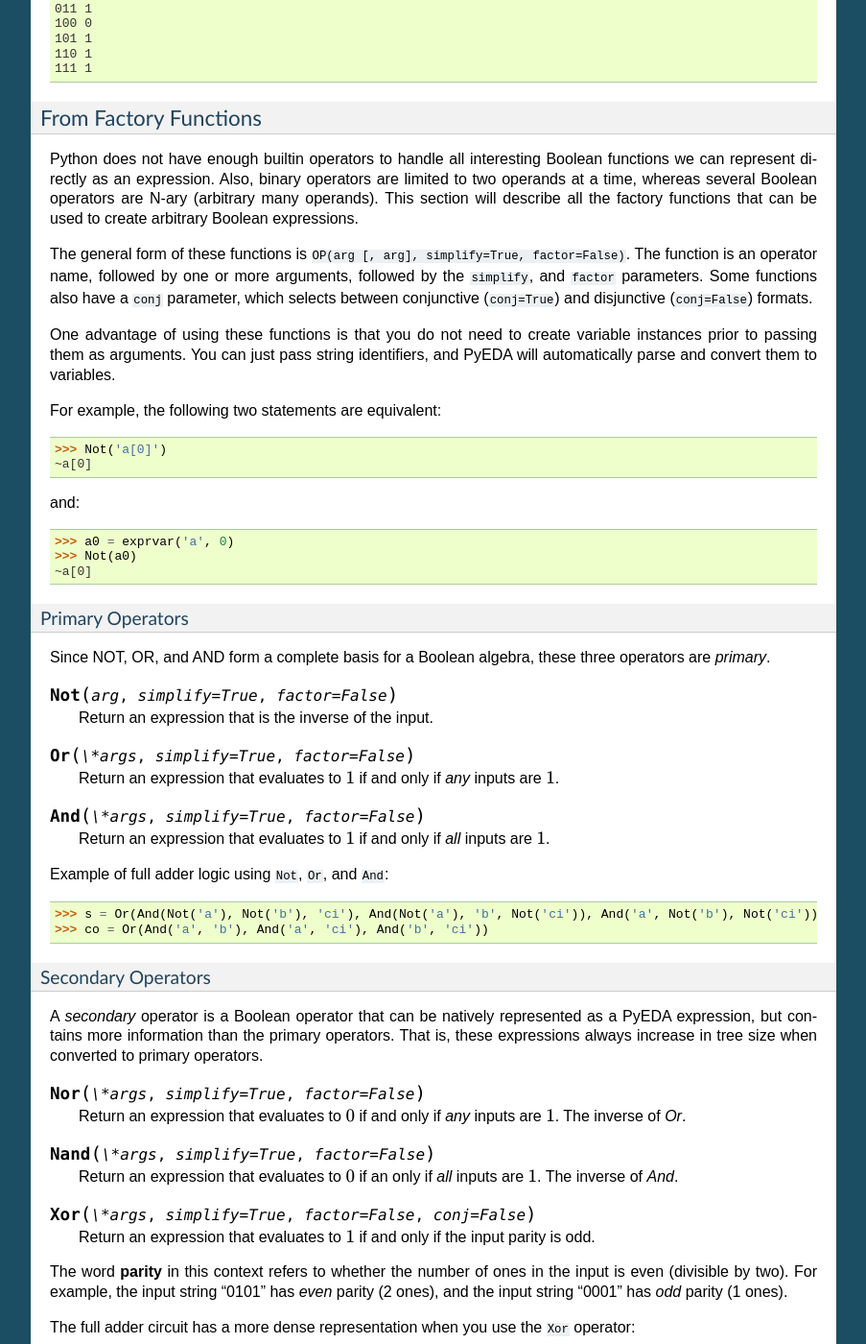
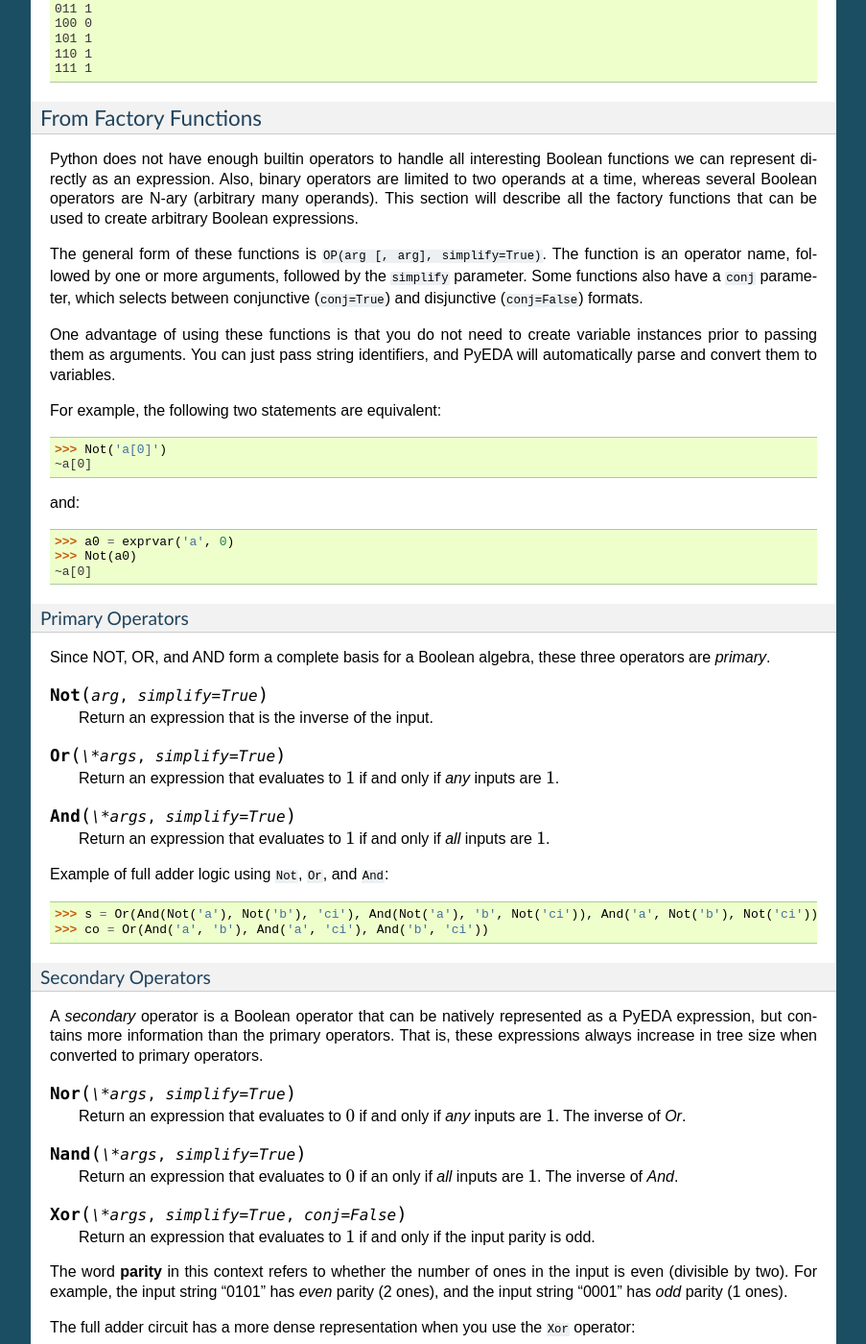
Before and after one commit to cjdrake/pyeda, a Sphinx documentation site: the page built from doc/source/expr.rst, in a window 1280 px wide and 1400 px high, scrolled down 4238 px. Shown: the whole window at 96% size, without its empty margins (198-1101 px from the left). Built offline with Sphinx 7.4.7, drawn with Linux system fonts in a browser that asks for light colours; some of the changed text lies outside the part shown.

Commit message:
Get rid of factor=False parameters

```diff
--- a/doc/source/expr.rst
+++ b/doc/source/expr.rst
@@ -259,9 +259,9 @@ This section will describe all the factory functions that can be used to create
 arbitrary Boolean expressions.
 
 The general form of these functions is
-``OP(arg [, arg], simplify=True, factor=False)``.
+``OP(arg [, arg], simplify=True)``.
 The function is an operator name, followed by one or more arguments,
-followed by the ``simplify``, and ``factor`` parameters.
+followed by the ``simplify`` parameter.
 Some functions also have a ``conj`` parameter,
 which selects between conjunctive (``conj=True``) and disjunctive
 (``conj=False``) formats.
@@ -288,16 +288,16 @@ Primary Operators
 Since NOT, OR, and AND form a complete basis for a Boolean algebra,
 these three operators are *primary*.
 
-.. function:: Not(arg, simplify=True, factor=False)
+.. function:: Not(arg, simplify=True)
 
    Return an expression that is the inverse of the input.
 
-.. function:: Or(\*args, simplify=True, factor=False)
+.. function:: Or(\*args, simplify=True)
 
    Return an expression that evaluates to :math:`1` if and only if *any* inputs
    are :math:`1`.
 
-.. function:: And(\*args, simplify=True, factor=False)
+.. function:: And(\*args, simplify=True)
 
    Return an expression that evaluates to :math:`1` if and only if *all* inputs
    are :math:`1`.
@@ -316,19 +316,19 @@ but contains more information than the primary operators.
 That is, these expressions always increase in tree size when converted to
 primary operators.
 
-.. function:: Nor(\*args, simplify=True, factor=False)
+.. function:: Nor(\*args, simplify=True)
 
    Return an expression that evaluates to :math:`0` if and only if *any* inputs
    are :math:`1`.
    The inverse of `Or`.
 
-.. function:: Nand(\*args, simplify=True, factor=False)
+.. function:: Nand(\*args, simplify=True)
 
    Return an expression that evaluates to :math:`0` if an only if *all* inputs
    are :math:`1`.
    The inverse of `And`.
 
-.. function:: Xor(\*args, simplify=True, factor=False, conj=False)
+.. function:: Xor(\*args, simplify=True, conj=False)
 
    Return an expression that evaluates to :math:`1` if and only if the input
    parity is odd.
@@ -344,22 +344,22 @@ use the ``Xor`` operator::
    >>> s = Xor('a', 'b', 'ci')
    >>> co = Or(And('a', 'b'), And('a', 'ci'), And('b', 'ci'))
 
-.. function:: Xnor(\*args, simplify=True, factor=False, conj=False)
+.. function:: Xnor(\*args, simplify=True, conj=False)
 
    Return an expression that evaluates to :math:`1` if and only if the input
    parity is even.
 
-.. function:: Equal(\*args, simplify=True, factor=False, conj=False)
+.. function:: Equal(\*args, simplify=True, conj=False)
 
    Return an expression that evaluates to :math:`1` if and only if all inputs
    are equivalent.
 
-.. function:: Unequal(\*args, simplify=True, factor=False, conj=False)
+.. function:: Unequal(\*args, simplify=True, conj=False)
 
    Return an expression that evaluates to :math:`1` if and only if *not* all
    inputs are equivalent.
 
-.. function:: Implies(p, q, simplify=True, factor=False)
+.. function:: Implies(p, q, simplify=True)
 
    Return an expression that implements Boolean implication
    (:math:`p \implies q`).
@@ -380,7 +380,7 @@ Note that this truth table is equivalent to :math:`p \leq q`,
 but Boolean implication is by far the more common form due to its use in
 `propositional logic <http://en.wikipedia.org/wiki/Propositional_calculus>`_.
 
-.. function:: ITE(s, d1, d0, simplify=True, factor=False)
+.. function:: ITE(s, d1, d0, simplify=True)
 
    Return an expression that implements the Boolean "if, then, else" operator.
    If :math:`s = 1`, then the output equals :math:`d_{0}`.
@@ -414,19 +414,19 @@ represented as a PyEDA expression.
 That is, these factory functions will always return expressions composed from
 primary and/or secondary operators.
 
-.. function:: OneHot0(\*args, simplify=True, factor=False, conj=True)
+.. function:: OneHot0(\*args, simplify=True, conj=True)
 
    Return an expression that evaluates to :math:`1` if and only if the number
    of inputs equal to :math:`1` is at most :math:`1`.
    That is, return true when at most one input is "hot".
 
-.. function:: OneHot(\*args, simplify=True, factor=False, conj=True)
+.. function:: OneHot(\*args, simplify=True, conj=True)
 
    Return an expression that evaluates to :math:`1` if and only if exactly one
    input is equal to :math:`1`.
    That is, return true when exactly one input is "hot".
 
-.. function:: Majority(\*args, simplify=True, factor=False, conj=False)
+.. function:: Majority(\*args, simplify=True, conj=False)
 
    Return an expression that evaluates to :math:`1` if and only if the majority
    of inputs equal :math:`1`.
@@ -437,7 +437,7 @@ use both the ``Xor`` and ``Majority`` operators::
    >>> s = Xor('a', 'b', 'ci')
    >>> co = Majority('a', 'b', 'ci')
 
-.. function:: AchillesHeel(\*args, simplify=True, factor=False)
+.. function:: AchillesHeel(\*args, simplify=True)
 
    Return the Achille's Heel function, defined as
    :math:`\prod_{i=0}^{N-1}{(x_{i/2} + x_{i/2+1})}`.
@@ -454,7 +454,7 @@ For example::
    >>> f.to_dnf()
    Or(And(a, c, w, y), And(a, c, w, z), And(a, c, x, y), And(a, c, x, z), And(a, d, w, y), And(a, d, w, z), And(a, d, x, y), And(a, d, x, z), And(b, c, w, y), And(b, c, w, z), And(b, c, x, y), And(b, c, x, z), And(b, d, w, y), And(b, d, w, z), And(b, d, x, y), And(b, d, x, z))
 
-.. function:: Mux(fs, sel, simplify=True, factor=False)
+.. function:: Mux(fs, sel, simplify=True)
 
    Return an expression that multiplexes a sequence of input functions over a
    sequence of select functions.
@@ -469,7 +469,7 @@ For example::
 From the ``expr`` Function
 --------------------------
 
-.. function:: expr(arg, simplify=True, factor=False)
+.. function:: expr(arg, simplify=True)
 
 The ``expr`` function is very special.
 It will attempt to convert the input argument to an ``Expression`` object.
```
Also changed, not shown: 2 other files.
